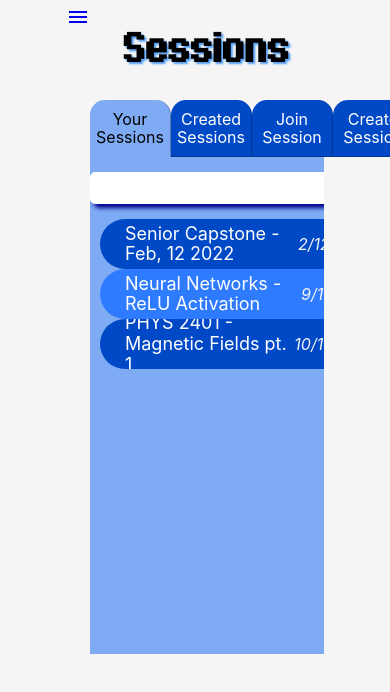
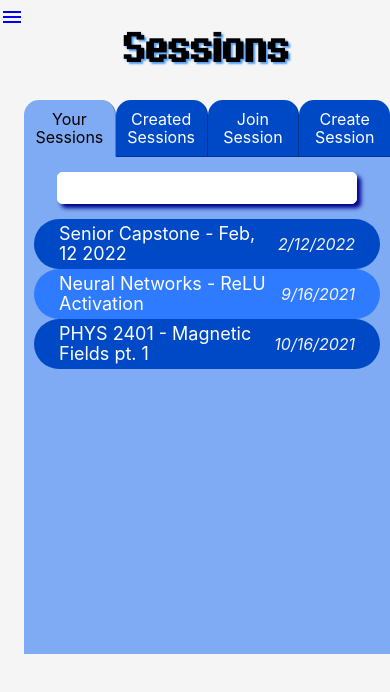
Before and after one commit to marideguia/ghost-post, a React (Create React App) app in the folder client/: page /Sessions in a window 390 px wide. Shown: the top 692 px of the page. Built offline with nearby package versions, Linux system fonts and the light colour scheme.

Commit message:
update mobile styles

```diff
--- a/client/src/components/ArchPosts.js
+++ b/client/src/components/ArchPosts.js
@@ -121,7 +121,6 @@ const Posts = ({currentUserID}) => {
 
             {!posts ?
               <div className="no-posts">
-                {console.log("nope")}
                 No posts yet.
               </div>
             :
--- a/client/src/components/Home.css
+++ b/client/src/components/Home.css
@@ -1,8 +1,10 @@
 .column-cont {
   display:flex;
   justify-content: center;
+  /* align-items: center; */
   background-color: whitesmoke;
   height:100vh;
+  overflow-y: scroll;
 }
 
 .web-column-cont {
@@ -19,26 +21,24 @@ h2 {
   color: black;
 }
 
+.home-dash {
+  display: flex;
+  flex-direction: column;
+  /* justify-content:center; */
+  /* align-items: center; */
+  width: 320px;
+  /* height: 100%; */
+  margin: 0 10px;
+  gap: 2%;
+  /* background-color: green; */
+}
+
 .web-home-dash {
   display: flex;
   flex-direction: column;
-  /* justify-content:center; */
   align-items: center;
   width:100%;
   height: 100%;
-  /* margin: 0 10px; */
-  /* background-color: green; */
-}
-
-.home-dash {
-  display: flex;
-  flex-direction: column;
-  justify-content:center;
-  align-items: center;
-  width: 320px;
-  /* height: 100%; */
-  margin: 0 10px;
-  /* background-color: green; */
 }
 
 /* Join Create Cards */
@@ -145,12 +145,10 @@ box-shadow: 5px 5px 5px darkblue;
 background-color: #519ef5;
 }
 
-
-
 .tabs-container {
   width: 100%;
+  max-width: 900px;
   height: 100%;
-background: transparent;
 }
 
 .bloc-tabs {
@@ -260,7 +258,8 @@ height:100vh;
   display: flex;
   flex-direction: column;
   justify-content:center;
-width:60%;
+  align-items: center;
+  width:100%;
   height: 100%;
   word-wrap: normal;
 }
@@ -383,12 +382,12 @@ display:flex;
 width:100%;
 justify-content: center;
 overflow-x: scroll;
-
 }
 .sq-list {
 /* display:flex; */
 width:100%;
 justify-content: center;
+align-items: center;
 overflow-x: scroll;
 }
 
--- a/client/src/components/Home.js
+++ b/client/src/components/Home.js
@@ -50,7 +50,7 @@ const Home = ( {currentUserID} ) => {
         isMobile ? "home-dash" :
         "web-home-dash"
       }>
-        <Header title={`Hi ${userID}, What questions do you have today?`}/>
+        <Header title={`Hi ${userID}, What questions do you have?`}/>
 
         {/* <Carousel /> */}
 
@@ -125,7 +125,7 @@ const Home = ( {currentUserID} ) => {
         </div>
       </div>
 
-      <SearchBar/>
+      {/* <SearchBar/> */}
     </div>
   )
 }
--- a/client/src/index.css
+++ b/client/src/index.css
@@ -90,7 +90,6 @@ code {
   flex-direction: column;
   align-items:center;
   width: 100%;
-  /* gap: 1.5%; */
 }
 
 .posts-container {
```
Lines whose indentation alone changed are shown as unchanged.
